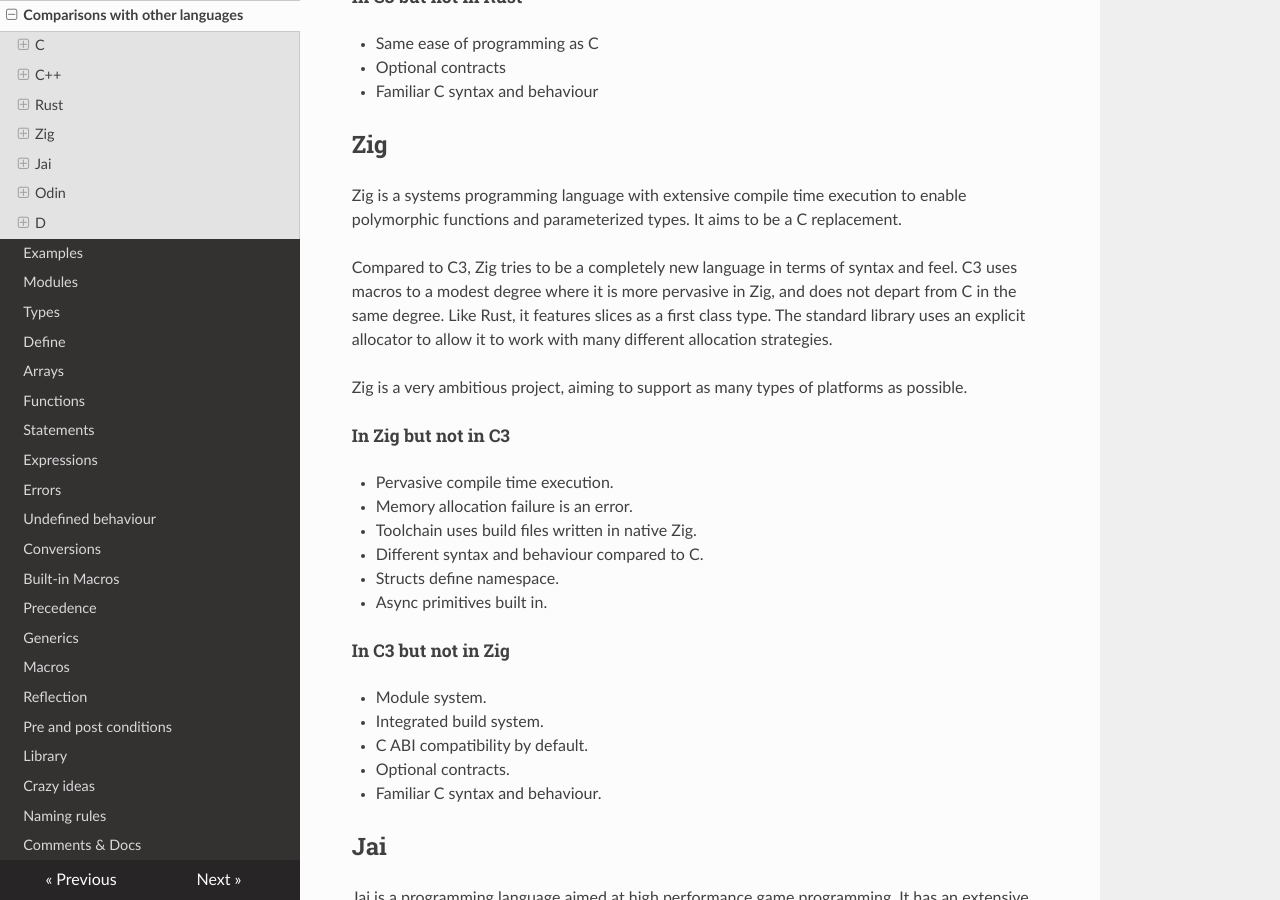
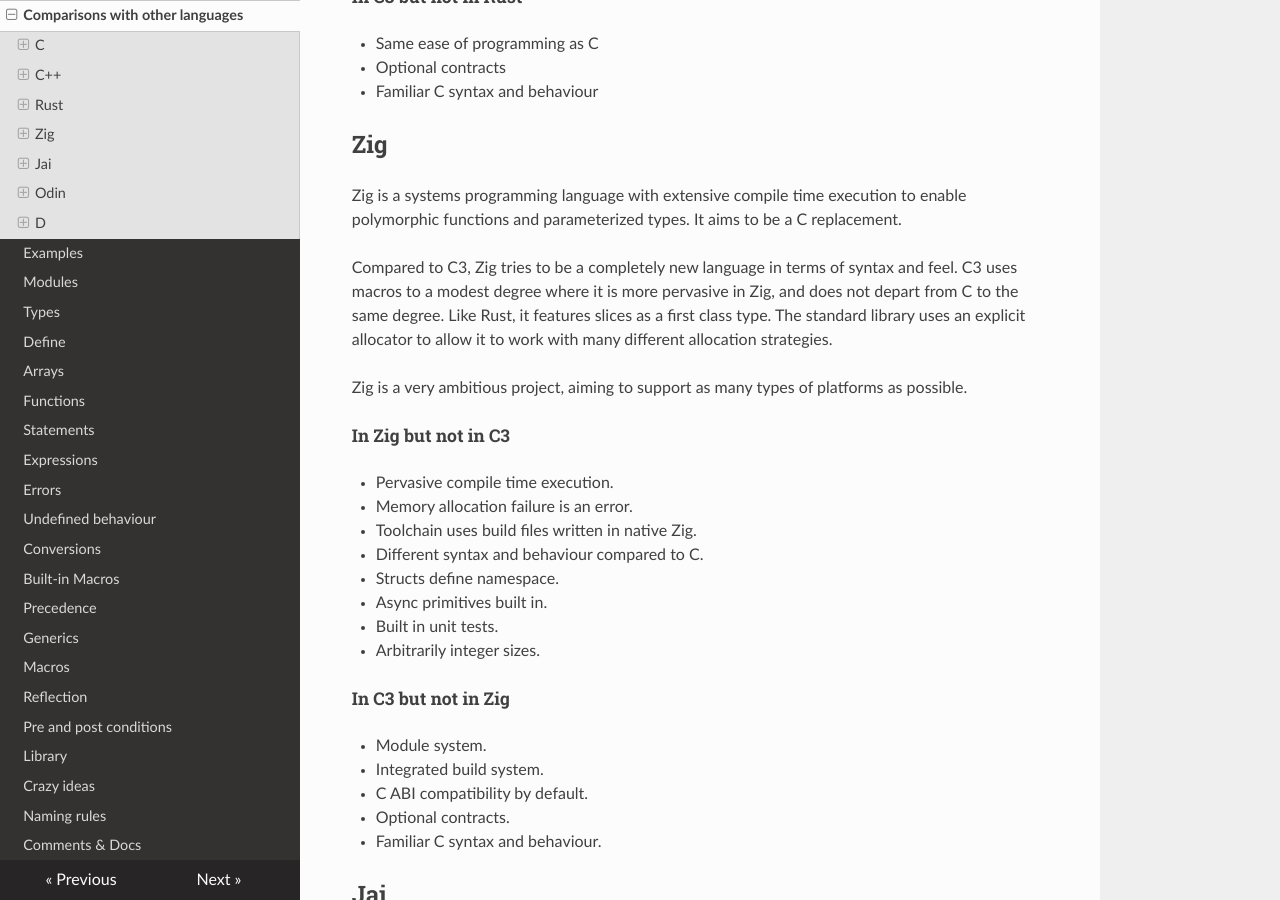
Before and after one commit to c3lang/c3docs-old, an MkDocs documentation site: the page built from docs/compare.md, in a window 1280 px wide and 900 px high, scrolled down 1972 px. Built offline with MkDocs 1.6.1, drawn with Linux system fonts in a browser that asks for light colours; nearby versions of some CDN libraries.

Commit message:
Minor updates.

```diff
--- a/docs/compare.md
+++ b/docs/compare.md
@@ -89,7 +89,7 @@
 
 Compared to C3, Zig tries to be a completely new language in terms of syntax and feel.
 C3 uses macros to a modest degree where it is more pervasive in Zig, and
-does not depart from C in the same degree. Like Rust, it features slices as a first
+does not depart from C to the same degree. Like Rust, it features slices as a first
 class type. The standard library uses an explicit allocator to allow it to work
 with many different allocation strategies.
 
@@ -104,6 +104,8 @@
 - Different syntax and behaviour compared to C.
 - Structs define namespace.
 - Async primitives built in.
+- Built in unit tests.
+- Arbitrarily integer sizes.
 
 ##### In C3 but not in Zig
 
```
Also changed, not shown: docs/macros.md (+1 -1 lines), docs/undefinedbehaviour.md (+1 -1 lines).
